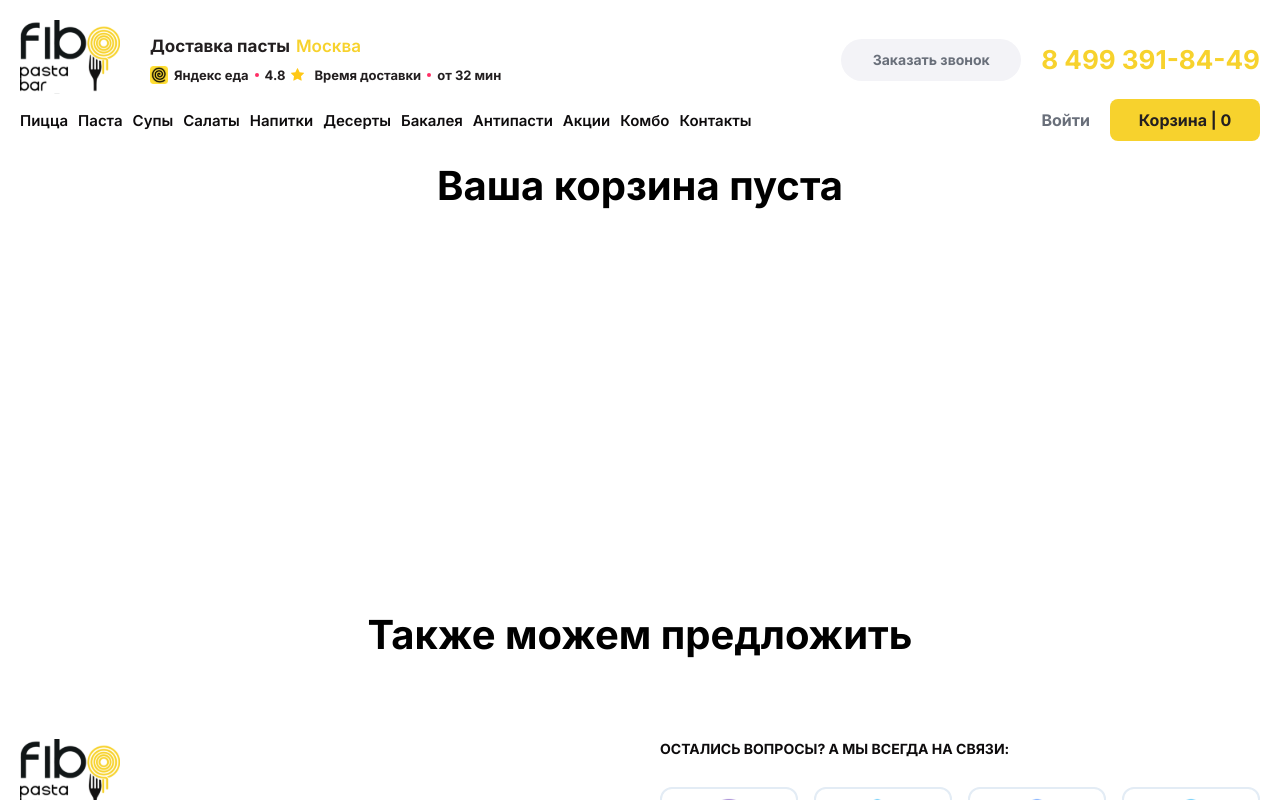
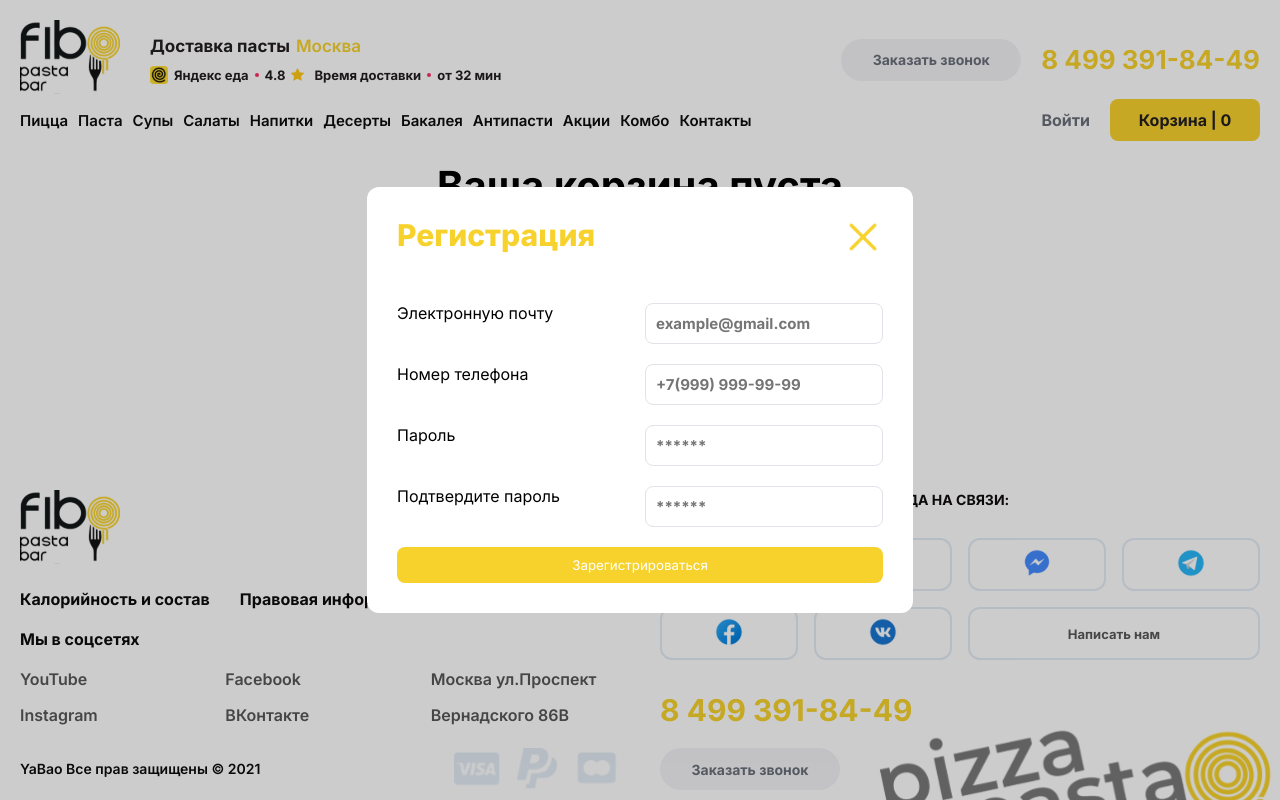
Before and after one commit to amart302/pizza-delivery, a React (Create React App) app: page /basket in a window 1280 px wide. Both pictures are taken after a click on the button "Войти". Shown: the top 800 px of the page. Built offline with nearby package versions, Linux system fonts and the light colour scheme; a web font is replaced by a local one.

Commit message:
commit 3

```diff
--- a/src/App.css
+++ b/src/App.css
@@ -5,3 +5,31 @@
   margin: 0;
   padding: 0;
 }
+
+.form-contrainer{
+  width: 100%;
+  height: 100vh;
+  display: flex;
+  justify-content: center;
+  align-items: center;
+  background-color: rgba(0, 0, 0, 0.2);
+  position: fixed;
+  top: 0;
+  left: 0;
+  z-index: 4;
+}
+form{
+  position: relative;
+  display: flex;
+  flex-direction: column;
+  gap: 20px;
+  background-color: white;
+  padding: 30px;
+  border-radius: 12px;
+}
+.close-form{
+  position: absolute;
+  top: 30px;
+  right: 30px;
+  cursor: pointer;
+}
--- a/src/components/catalog/Catalog.jsx
+++ b/src/components/catalog/Catalog.jsx
@@ -16,13 +16,10 @@ export default function Catalog(isLoading){
     }
 
     return(
-        <div className="products-container-parent">
-            {
-                isLoading.meaning && <ProductsLoader count={12} />
-            }
             <div className="products-container">
                 {
-                    !isLoading.meaning && data.map(item => (
+                    (isLoading.meaning) ? <ProductsLoader count={12} />
+                    : data.map(item => (
                         <div className="product-card" key={item.id}>
                             <img src={item.image} alt="" />
                             <div className="product-info">
@@ -36,7 +33,6 @@ export default function Catalog(isLoading){
                         </div>
                     ))
                 }
-            </div>
         </div>
     )
 }
--- a/src/components/header/Header.jsx
+++ b/src/components/header/Header.jsx
@@ -1,12 +1,20 @@
 import { useSelector } from "react-redux";
 import "./header.css";
 import { useNavigate } from "react-router-dom";
+import { useState } from "react";
+import RegistrationWindow from "../registrarionWindow/RegistrationWindow";
 
 export default function Header(){
     const basketLength = useSelector(state => state.basket.length);
     const navigate = useNavigate();
+    const [ form, setForm ] = useState(false);
+
+    const closeForm = () => {
+        setForm(false);
+    };
 
     return(
+        <>
         <header>
             <div className="header-container1">
                 <div className="header-logo-container">
@@ -54,10 +62,14 @@ export default function Header(){
                     <a href="#">Контакты</a>
                 </nav>
                 <div className="header-buttons-container">
-                    <button className="login-button">Войти</button>
+                    <button className="login-button" onClick={() => setForm(true)}>Войти</button>
                     <button className="basket-button" onClick={() => navigate("/basket")}>Корзина | {basketLength}</button>
                 </div>
             </div>
         </header>
+                {
+                    form && <RegistrationWindow onClose={ closeForm }/>
+                }
+        </>
     )
 }
--- a/src/components/newProducts/NewProducts.jsx
+++ b/src/components/newProducts/NewProducts.jsx
@@ -1,19 +1,15 @@
 import { useSelector } from "react-redux";
 import "./newProducts.css";
 import NewProductsLoader from "../sceleton/NewProductsLoader"
-import { useEffect, useState } from "react";
 
 export default function NewProducts(isLoading){
     const data = useSelector(state => state.data);
 
     return (
-        <div className="new-products-container-parent">
-            {
-                isLoading.meaning && <NewProductsLoader count={4}/>
-            }
         <div className="new-products-container">
             {
-                    !isLoading.meaning && data.map(item => (
+                (isLoading.meaning) ? <NewProductsLoader count={4}/>
+                : data.map(item => (
                     (item.new) ?
                     <div className="new-product-card" key={item.id}>
                         <img src={item.image} alt="" />
@@ -25,6 +21,5 @@ export default function NewProducts(isLoading){
                     : false))
             }
         </div>
-        </div>
     )
 }
--- /dev/null
+++ b/src/components/registrarionWindow/RegistrationWindow.jsx
@@ -0,0 +1,31 @@
+
+
+import "./registrationWindow.css";
+
+export default function RegistrationWindow({ onClose }){
+    return (
+        <div className="form-contrainer">
+            <form action="">
+                <span>Регистрация</span>
+                <img src="./images/cross.svg" alt="" className="close-form" onClick={onClose} />
+                <div className="form-group">
+                    <label htmlFor="">Электронную почту</label>
+                    <input type="text" placeholder="example@gmail.com"/>
+                </div>
+                <div className="form-group">
+                    <label htmlFor="">Номер телефона</label>
+                    <input type="text" placeholder="+7(999) 999-99-99"/>
+                </div>
+                <div className="form-group">
+                    <label htmlFor="">Пароль</label>
+                    <input type="password" placeholder="******"/>
+                </div>
+                <div className="form-group">
+                    <label htmlFor="">Подтвердите пароль</label>
+                    <input type="password" placeholder="******"/>
+                </div>
+                <button>Зарегистрироваться</button>
+            </form>
+        </div>
+    )
+}
--- /dev/null
+++ b/src/components/registrarionWindow/registrationWindow.css
@@ -0,0 +1,45 @@
+form{
+    position: relative;
+    display: flex;
+    flex-direction: column;
+    gap: 20px;
+    background-color: white;
+    padding: 30px;
+    border-radius: 12px;
+}
+form span{
+    color: #F7D22D;
+    font-size: 30px;
+    font-weight: 800;
+    margin-bottom: 30px;
+}
+form input{
+    border: solid 1px #E2E2E9;
+    border-radius: 8px;
+    padding: 10px;
+    font-size: 15px;
+    font-weight: 700;
+    color: #231F20;
+    transition: all 0.2s;
+}
+form input:focus{
+    border: solid 2px #F7D22D;
+    outline: none;
+}
+.form-group{
+    display: grid;
+    grid-template-columns: repeat(2, 1fr);
+    gap: 10px;
+}
+form button{
+    background-color: #F7D22D;
+    color: white;
+    padding: 10px 20px;
+    border: none;
+    border-radius: 8px;
+    cursor: pointer;
+    transition: all 0.2s;
+}
+form button:hover{
+    background-color: #e2c02a;
+}
--- a/src/components/sceleton/NewProductsLoader.jsx
+++ b/src/components/sceleton/NewProductsLoader.jsx
@@ -5,10 +5,10 @@ export default function NewProductsLoader({ count }){
     const loaders = Array.from({ length: count });
 
     return (
-        <div className="new-products-loader-container">
+        <>
             {loaders.map((_, index) => (
                 <NewProductsSceleton key={index} />
             ))}
-        </div>
+        </>
     );
 };
--- a/src/components/sceleton/ProductsLoader.jsx
+++ b/src/components/sceleton/ProductsLoader.jsx
@@ -6,10 +6,10 @@ export default function ProductsLoader({ count }){
     const loaders = Array.from({ length: count });
 
     return (
-        <div className="products-loader-container">
+        <>
             {loaders.map((_, index) => (
                 <ProductsSceleton key={index} />
             ))}
-        </div>
+        </>
     );
 };
--- a/src/pages/basket/Basket.jsx
+++ b/src/pages/basket/Basket.jsx
@@ -3,7 +3,6 @@ import Footer from "../../components/footer/Footer";
 import Header from "../../components/header/Header";
 
 import "./basket.css";
-import NewProducts from "../../components/newProducts/NewProducts";
 import { useEffect, useState } from "react";
 
 export default function Basket(){
@@ -22,23 +21,24 @@ export default function Basket(){
                 <div className="basket-products-container">
                     {
                         check && basket.map(item => (
-                            <div className="product-card" key={item.id}>
+                            <div className="basket-card" key={item.id}>
                             <img src={item.image} alt="" />
-                            <div className="product-info">
-                                <p className="product-name">{item.name}</p>
-                                <p className="product-description">{item.description}</p>
+                            <div className="basket-card-info">
+                                <p className="basket-card-name">{item.name}</p>
+                                <p className="basket-card-description">{item.description}</p>
                             </div>
-                            <div className="product-card-bottom">
-                                <p className="product-price">от {item.price} ₽</p>
-                                <button className="add-to-basket-button">Добавить в корзину</button>
+                            <p className="basket-card-price">{item.price} ₽</p>
+                            <div className="basket-card-quantity-parent">
+                                <div className="basket-card-quantity">
+                                    <button style={{borderRadius: "8px 0px 0px 8px"}}>-</button>
+                                    <p>1</p>
+                                    <button style={{borderRadius: "0px 8px 8px 0px"}}>+</button>
+                                </div>
                             </div>
+                            <img src="./images/deleteCross.svg" alt="" className="deleteCross" />
                         </div>
                         ))
                     }
-                </div>
-                <div className="offer-container">
-                    <h2>Также можем предложить</h2>
-                    <NewProducts />
                 </div>
             </main>
             <Footer />
--- a/src/pages/basket/basket.css
+++ b/src/pages/basket/basket.css
@@ -3,48 +3,49 @@
     margin-inline: auto;
     display: flex;
     flex-direction: column;
+    justify-content: center;
+    align-items: center;
     gap: 200px;
 }
 .basket-main h2{
-    text-align: center;
     font-size: 40px;
 }
 .basket-products-container{
     display: grid;
-    grid-template-columns: repeat(3, 1fr);
-    gap: 20px;
+    grid-template-columns: 1fr;
 }
-.product-card{
-    display: flex;
-    flex-direction: column;
+.basket-card{
+    display: grid;
+    grid-template-columns: 160px 1fr 100px 200px 30px;
+    align-items: center;
     padding: 20px;
-    padding-bottom: 60px;
     position: relative;
 }
-.product-card img{
+.basket-card img{
     width: 100%;
 }
-.product-info{
+.basket-card-info{
     display: flex;
     flex-direction: column;
     gap: 10px;
 }
-.product-name{
-    font-size: 24px;
-    font-weight: 800;
-    color: #797979;
+.basket-card-name{
+    font-size: 19px;
+    font-weight: 700;
+    color: #0E0C0D;
 }
-.product-description{
+.basket-card-description{
     font-size: 13px;
     font-weight: 500;
     color: #686466;
 }
-.product-price{
+.basket-card-price{
+    text-align: center;
     font-size: 22px;
     font-weight: 700;
     color: #231F20;
 }
-.product-card-bottom{
+.basket-card-card-bottom{
     width: calc(100% - 40px);
     position: absolute;
     bottom: 0;
@@ -52,17 +53,30 @@
     grid-template-columns: 1fr 220px;
     align-items: center;
 }
-.add-to-basket-button{
+.basket-card-quantity-parent{
+    display: flex;
+    justify-content: center;
+}
+.basket-card-quantity{
+    display: flex;
+    gap: 10px;
+    background-color: #F3F3F7;
+    color: #696F7A;
+    font-size: 16px;
+    font-weight: 700;
+    border-radius: 8px;
+    align-items: center;
+}
+.basket-card-quantity button{
+    background: transparent;
     border: none;
-    background-color: #F7D22D;
-    color: white;
-    font-size: 14px;
-    font-weight: 700;
-    height: 46px;
-    border-radius: 12px;
+    height: 36px;
+    width: 40px;
+    font-size: 18px;
+    font-size: 600;
+    color: #696F7A;
     cursor: pointer;
-    transition: all 0.2s;
 }
-.add-to-basket-button:hover{
-    background-color: #e2c02a;
+.deleteCross{
+    cursor: pointer;
 }
```
Also changed, not shown: src/pages/main/Main.jsx (+5 -2 lines), public/images/cross.svg (added), public/images/deleteCross.svg (added). Lines whose indentation alone changed are shown as unchanged.
